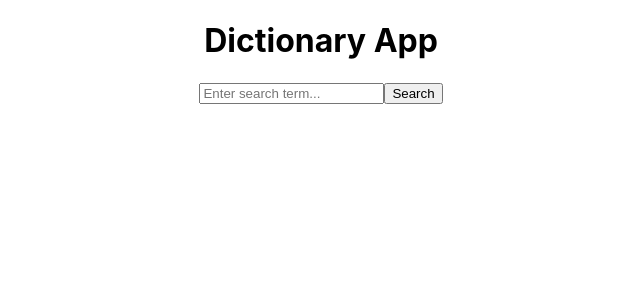
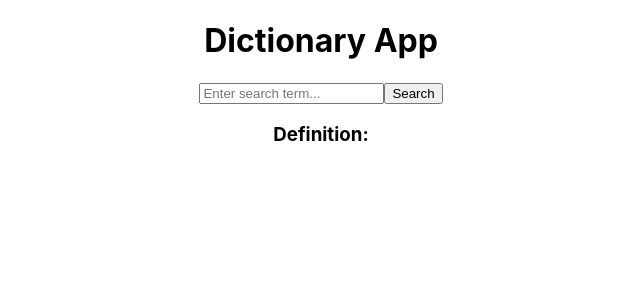
Before and after one commit to tandelkirtan/xdictionary, a React (Create React App) app: page / in a window 1280 px wide. Shown: the top 300 px of the page, without its empty margins (319-959 px from the left). Built offline with nearby package versions, Linux system fonts and the light colour scheme.

Commit message:
3rd push

```diff
--- a/src/App.js
+++ b/src/App.js
@@ -9,11 +9,11 @@ function App() {
   ];
 
   const [searchTerm, setSearchTerm] = useState('');
-  const [definition, setDefinition] = useState('');
+  const [result, setResult] = useState('');
 
   const handleSearch = () => {
     if (!searchTerm.trim()) {
-      setDefinition('');
+      setResult('');
       return;
     }
 
@@ -22,9 +22,9 @@ function App() {
     );
 
     if (foundWord) {
-      setDefinition(foundWord.meaning);
+      setResult(foundWord.meaning);
     } else {
-      setDefinition('Word not found in the dictionary.');
+      setResult('Word not found in the dictionary.');
     }
   };
 
@@ -48,18 +48,18 @@ function App() {
         <button onClick={handleSearch}>Search</button>
       </div>
 
-      {definition && (
-        <div className="result-container">
-          {definition === 'Word not found in the dictionary.' ? (
-            <p className="not-found">{definition}</p>
+      <div className="result-container">
+        <h3>Definition:</h3>
+        {result ? (
+          result === 'Word not found in the dictionary.' ? (
+            <p className="not-found">{result}</p>
           ) : (
-            <div>
-              <h3>Definition:</h3>
-              <p>{definition}</p>
-            </div>
-          )}
-        </div>
-      )}
+            <p>{result}</p>
+          )
+        ) : (
+          <p></p>
+        )}
+      </div>
     </div>
   );
 }
```
